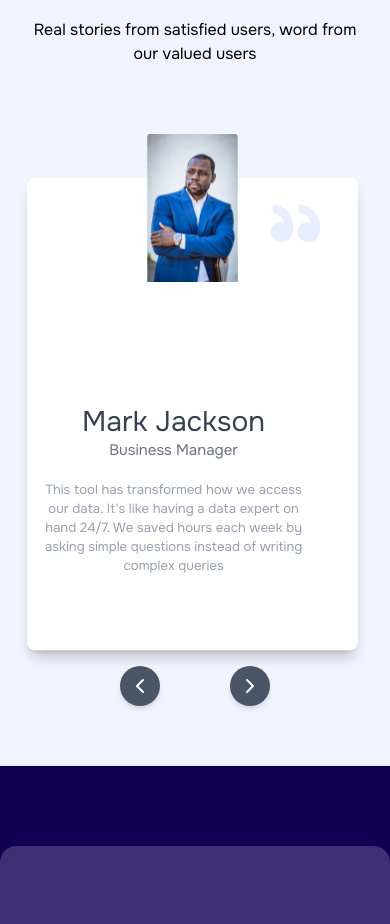
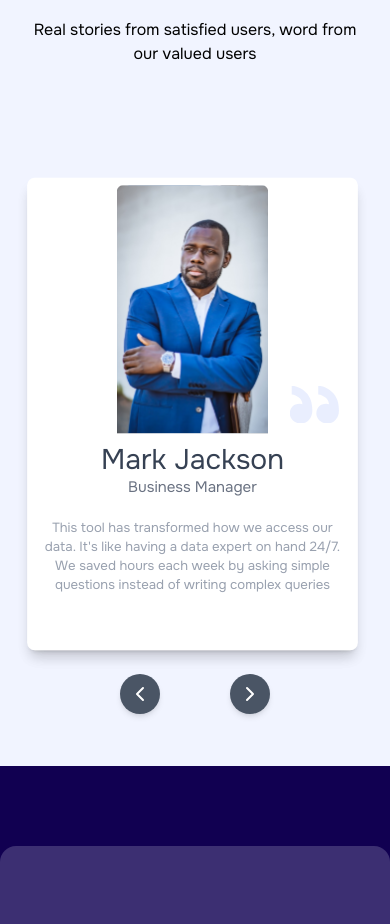
Before and after one commit to primestacks/Text2SQL-RIL, a React (Vite) app: page / in a window 390 px wide. Shown: the part 2800-3724 px from the top of the page. Built offline with nearby package versions, Linux system fonts and the light colour scheme; a web font is replaced by a local one.

Commit message:
fix mobile responsiveness on testimonial section

```diff
--- a/src/components/Testimonial.jsx
+++ b/src/components/Testimonial.jsx
@@ -91,18 +91,18 @@ function Testimonial() {
                   <motion.img
                     src={testimonial.image}
                     alt={testimonial.name}
-                    className={`lg:rounded-lg w-[100px]   sm:w-[170px] md:rounded-2xl lg:w-[240px] md:w-[240px]  bottom-0 p-0 absolute s  ${
+                    className={`lg:rounded-lg relative w-[160px] md:left-5  sm:w-[170px] md:rounded-2xl lg:w-[240px] md:w-[240px]  bottom-0 p-0 md:absolute  ${
                       index === 0
                         ? "z-30 scale-100"
                         : index === 1
-                        ? "z-20 scale-96 b-0 lg:w-[230px] top-[-10%] md:top-[-15%]"
-                        : "z-10 scale-87 lg:w-[200px]  top-[-10%] p-0"
+                        ? "z-20 scale-100 md:scale-96 lg:w-[230px] top-[-10%] md:top-[-15%]"
+                        : "z-10 scale-100 md:scale-87 lg:w-[200px]  top-[-10%] p-0"
                     }`}
                     initial={{ opacity: 100, scale: 0, y: 0 }}
                     animate={{
                       opacity: isActive ? 100 : 0,
                       scale: isActive ? 1 : isPrevious ? 0.55 : 0.55,
-                      y: isActive ? 0 : isPrevious ? 10 : 20,
+                      // y: isActive ? 0 : isPrevious ? 10 : 20,
                       zIndex: isActive ? 30 : isPrevious ? 20 : 10,
                     }}
                     exit={{ opacity: 0, scale: 0, y: 0 }}
@@ -115,17 +115,17 @@ function Testimonial() {
                     <img
                       src="./assets/quotation.svg"
                       alt=""
-                      className="absolute right-10 w-13 lg:top-20 lg:w-[122px] lg:right-10"
+                      className="absolute right-5 top-55 w-13 lg:top-20 lg:w-[122px] lg:right-10"
                     />
 
-                    <div className="px-2 mx-auto text-center bottom-20 absolute md:max-w-[320px] right-10  md:right-10 md:text-left">
+                    <div className="px-2 mx-auto text-center bottom-15 absolute md:max-w-[320px] right-0  md:right-10 md:text-left">
                       <h2 className="text-gray-700 text-3xl font-onest">
                         {testimonial.name}
                       </h2>
                       <p className="mb-5 text-gray-500 font-onest">
                         {testimonial.title}
                       </p>
-                      <p className="text-gray-400 text-sm font-onest">
+                      <p className="text-gray-400 text-sm font-onest px-2">
                         {testimonial.quote}
                       </p>
                     </div>
@@ -139,13 +139,13 @@ function Testimonial() {
         {/* <div className="flex lg:justify-between translate-x-0  sm:translate-x-30 lg:translate-x-0 z-50 absolute lg:gap-0 gap-10  lg:bottom-[40%] bottom-10 transform lg:transalte-y-1/1 "> */}
         <button
           onClick={prevTestimonial}
-          className="p-2 absolute bottom-5 lg:left-35 left-25 md:bottom-[18%] md:left-60 lg:bottom-60 bg-gray-600 text-white rounded-full shadow-md hover:bg-gray-500"
+          className="p-2 absolute bottom-3 lg:left-35 left-25 md:bottom-[18%] md:left-60 lg:bottom-60 bg-gray-600 text-white rounded-full shadow-md hover:bg-gray-500"
         >
           <ChevronLeft className="w-6 h-6" />
         </button>
         <button
           onClick={nextTestimonial}
-          className="p-2 absolute bottom-5 lg:right-40 right-25 md:bottom-[18%] md:right-60 lg:bottom-60 bg-gray-600 text-white rounded-full shadow-md hover:bg-gray-500"
+          className="p-2 absolute bottom-3 lg:right-40 right-25 md:bottom-[18%] md:right-60 lg:bottom-60 bg-gray-600 text-white rounded-full shadow-md hover:bg-gray-500"
         >
           <ChevronRight className="w-6 h-6" />
         </button>
```
